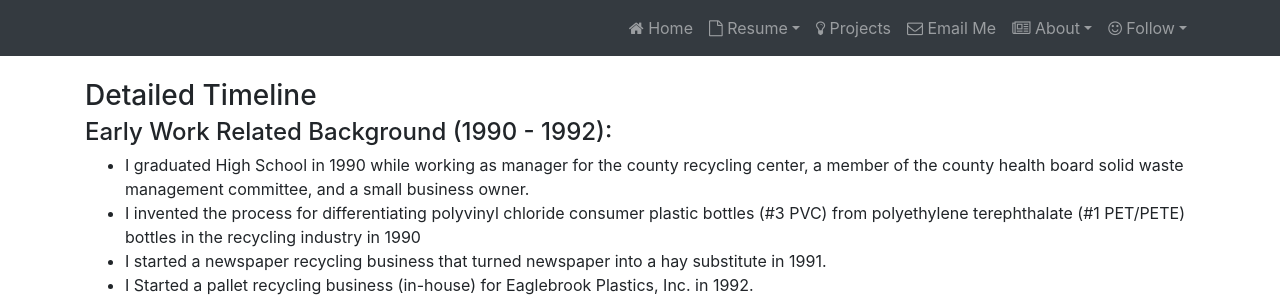
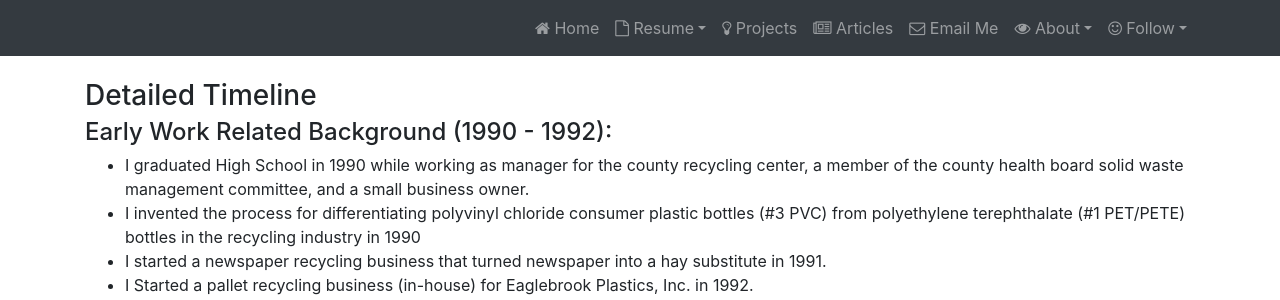
Before and after one commit to karlredman/karlredman.github.io-devel, a Flask app: page /about_me in a window 1280 px wide. Shown: the top 300 px of the page. Run offline with Flask 2, Linux system fonts and the light colour scheme; some libraries are stand-ins or nearby versions.

Commit message:
added: articles menu link

```diff
--- a/app/templates/base.html
+++ b/app/templates/base.html
@@ -130,9 +130,11 @@
             <li class="nav-itme"><a class="nav-link" href="{{ url_for('projects_old') }}"><i class="fa fa-lightbulb-o"></i> Older Projects</a></li>
             {% endif %}
 
+            <li class="nav-item"><a class="nav-link" href="https://karlredman.github.io/Articles"><i class="fa fa-newspaper-o"></i> Articles</a> </li>
+
             <li class="nav-item"><a class="nav-link" href="mailto:karl.redman@gmail.com"><i class="fa fa-envelope-o"></i> Email Me</a> </li>
 
-            <li class="nav-item dropdown"><a class="nav-link dropdown-toggle" href="#" onclick="return false;"><i class="fa fa-newspaper-o"></i> About</a>
+            <li class="nav-item dropdown"><a class="nav-link dropdown-toggle" href="#" onclick="return false;"><i class="fa fa-eye"></i> About</a>
               <ul class="dropdown-menu bg-dark">
                 {% if title != "About Me" %}
                 <li> <a class="dropdown-item text-light bg-dark" href="{{ url_for('about_me') }}"><i class="fa fa-user"></i> About Me</a> </li>
@@ -142,6 +144,7 @@
                 {% endif %}
               </ul>
             </li>
+
 
             <li class="nav-item dropdown text-light bg-dark"><a class="nav-link dropdown-toggle" href="#" onclick="return false;"><i class="fa fa-smile-o"></i> Follow</a>
               <ul class="dropdown-menu bg-dark">
```
